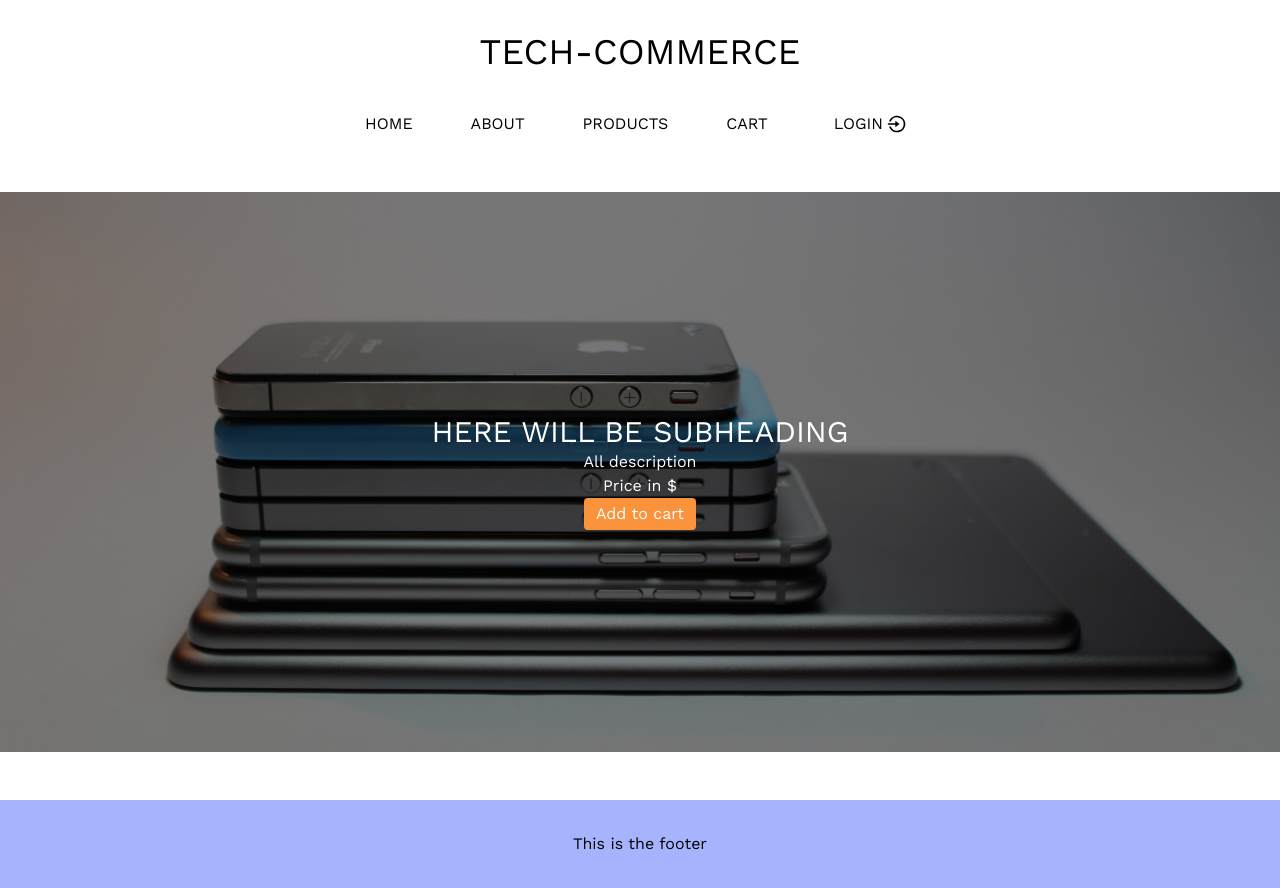
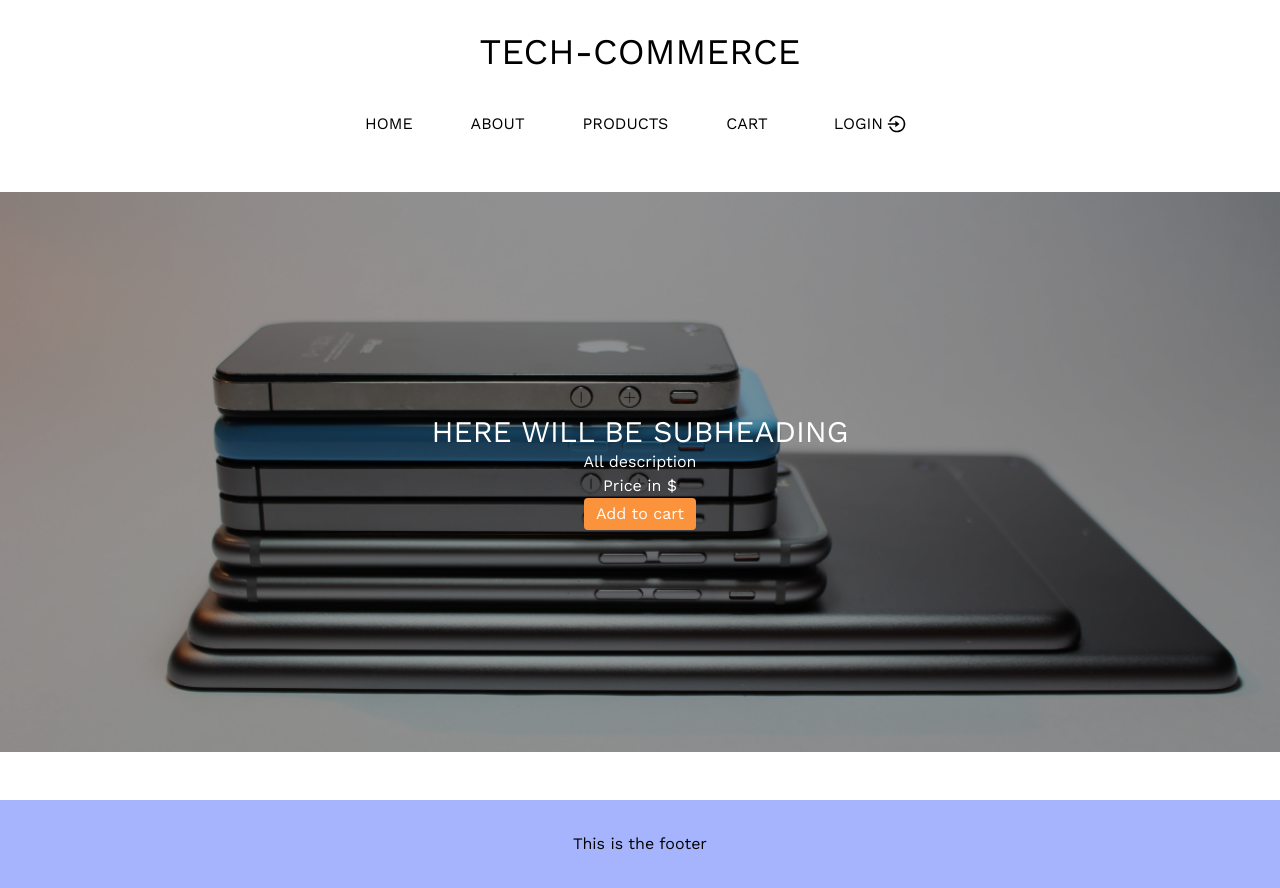
Before and after one commit to ajkacca457/techcommerce_front, a React (Create React App) app: page /about in a window 1280 px wide. Built offline with nearby package versions, Linux system fonts and the light colour scheme; no server answers.

Commit message:
update hero styling

```diff
--- a/src/components/Hero.js
+++ b/src/components/Hero.js
@@ -2,8 +2,8 @@ import React from 'react'
 
 const Hero = ({image}) => {
   return (
-    <div className='flex flex-col justify-center bg-center bg-cover min-h-[70vh] my-12 relative' style={{backgroundImage:`url(${image})`}}>
-      <div className='w-full h-full bg-black absolute top-0 left-0 opacity-50 z-0'></div>
+    <div className='flex flex-col justify-center bg-center bg-cover min-h-[70vh] my-12 relative group' style={{backgroundImage:`url(${image})`}}>
+      <div className='w-full h-full bg-black absolute top-0 left-0 opacity-40 z-0 transition ease-in duration-200 group-hover:opacity-60'></div>
       <div className='text-white w-1/2 mx-auto z-10'>
         <h3 className='text-3xl uppercase'> Here will be subheading</h3>
         <p>All description</p>
```
